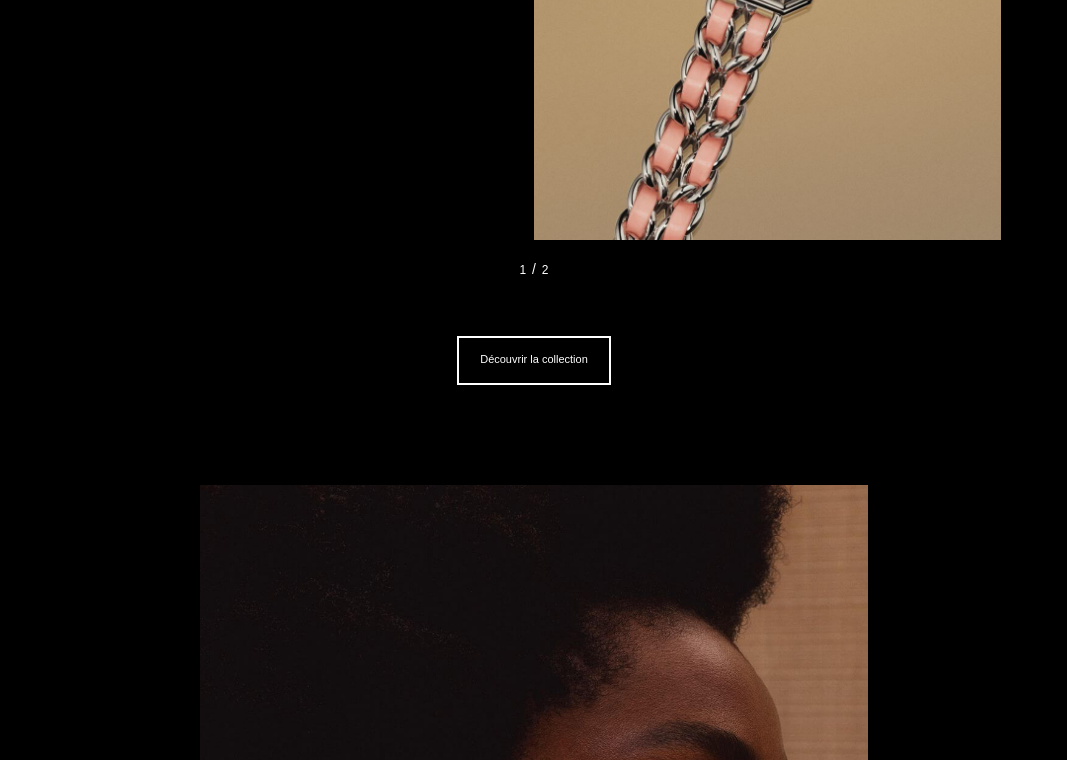
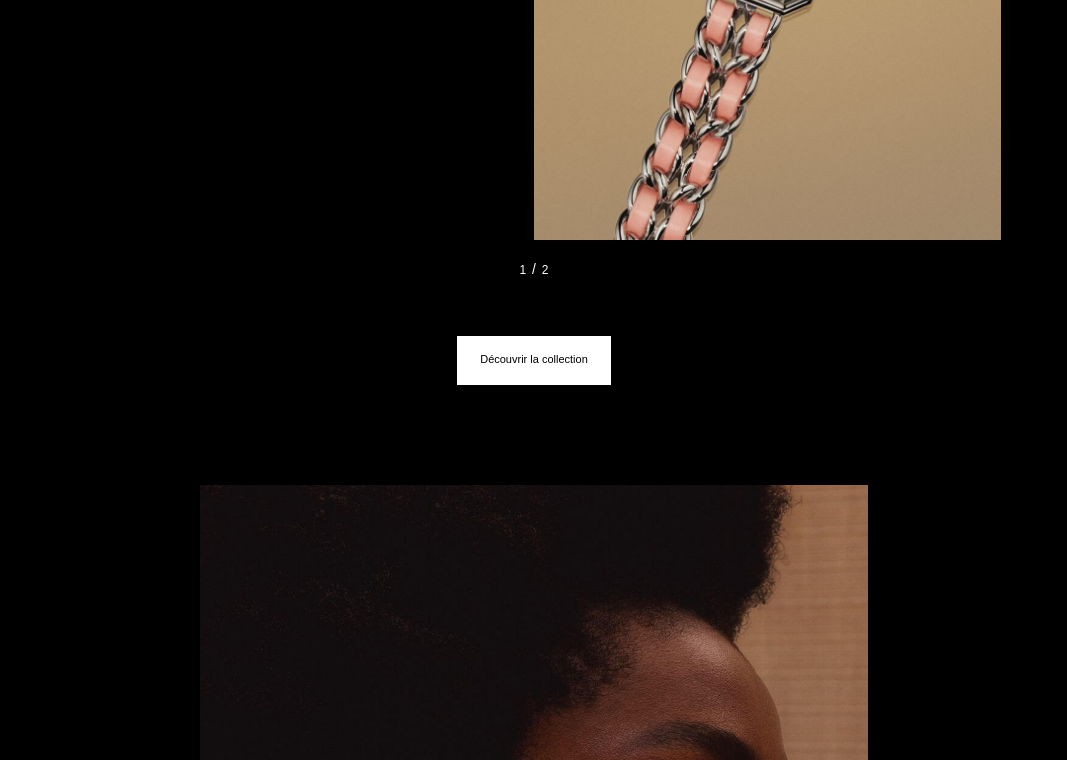
Before and after one commit to adrienvidal/chanel-test, a website built with Vite: page index.html in a window 1280 px wide. In both pictures the pointer is over the link "Découvrir la collection". Shown: the part 2473-3233 px from the top of the page, without its empty margins (106-1173 px from the left). Built offline with nearby package versions, Linux system fonts and the light colour scheme; a web font is replaced by a local one.

Commit message:
update buttons

```diff
--- a/assets/styles/components/_buttons.scss
+++ b/assets/styles/components/_buttons.scss
@@ -22,6 +22,12 @@
     border: 2px solid $white;
     padding: 16px 21px 18px;
     font-size: 11px;
+    transition: 0.3s;
     cursor: pointer;
+
+    &:hover {
+      background-color: $white;
+      color: $black;
+    }
   }
 }
```
